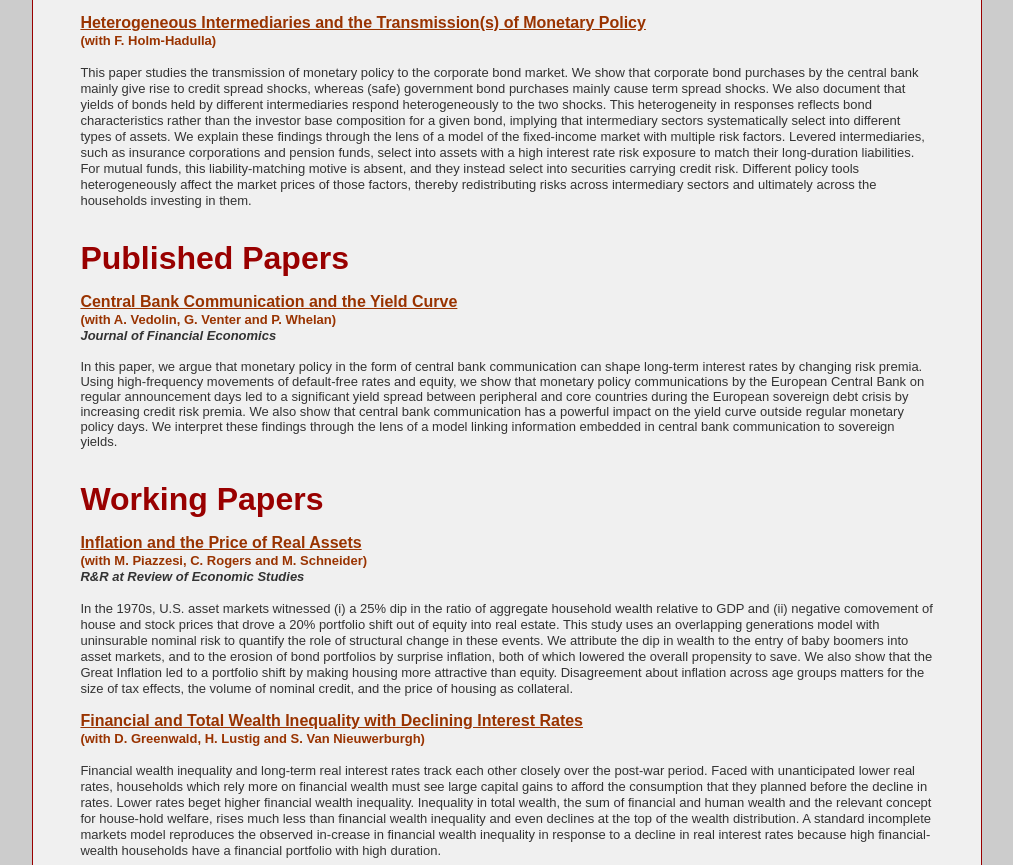
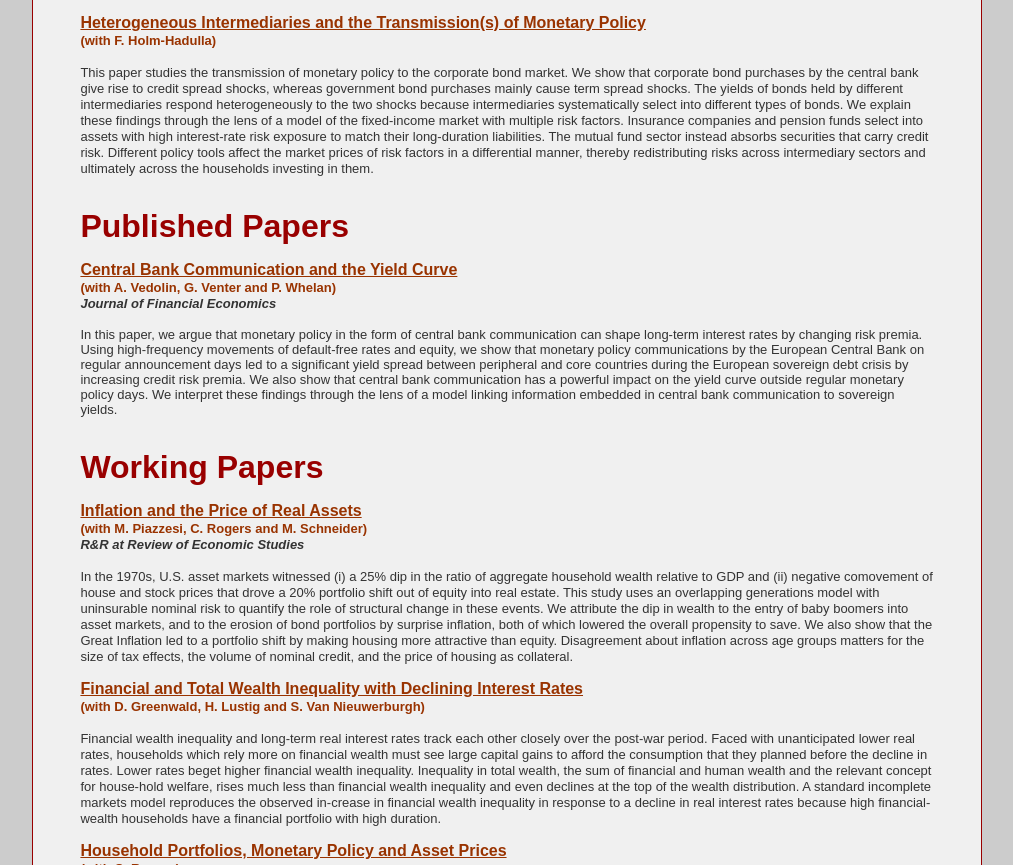
Before and after one commit to matteoleombroni/matteoleombroni2.github.io, a plain HTML site: page index.html in a window 1280 px wide. Shown: the part 838-1703 px from the top of the page, without its empty margins (133-1146 px from the left). Drawn offline with Linux system fonts and the light colour scheme.

Commit message:
Update index.html

```diff
--- a/index.html
+++ b/index.html
@@ -278,8 +278,7 @@
 
                 <br>
                 <font size="2.4">
-               This paper studies the transmission of monetary policy to the corporate bond market. We show that corporate bond purchases by the central bank mainly give rise to credit spread shocks, whereas (safe) government bond purchases mainly cause term spread shocks. We also document that yields of bonds held by different intermediaries respond heterogeneously to the two shocks. This heterogeneity in responses reflects bond characteristics rather than the investor base composition for a given bond, implying that intermediary sectors systematically select into different types of assets. We explain these findings through the lens of a model of the fixed-income market with multiple risk factors. Levered intermediaries, such as insurance corporations and pension funds, select into assets with a high interest rate risk exposure to match their long-duration liabilities. For mutual funds, this liability-matching motive is absent, and they instead select into securities carrying credit risk. Different policy tools heterogeneously affect the market prices of those factors, thereby redistributing risks across intermediary sectors and ultimately across the households investing in them.
-		    </font>
+This paper studies the transmission of monetary policy to the corporate bond market. We show that corporate bond purchases by the central bank give rise to credit spread shocks, whereas government bond purchases mainly cause term spread shocks. The yields of bonds held by different intermediaries respond heterogeneously to the two shocks because intermediaries systematically select into different types of bonds. We explain these findings through the lens of a model of the fixed-income market with multiple risk factors. Insurance companies and pension funds select into assets with high interest-rate risk exposure to match their long-duration liabilities. The mutual fund sector instead absorbs securities that carry credit risk. Different policy tools affect the market prices of risk factors in a differential manner, thereby redistributing risks across intermediary sectors and ultimately across the households investing in them.		    </font>
                 <br>
                 <br>
                 <br>
```
